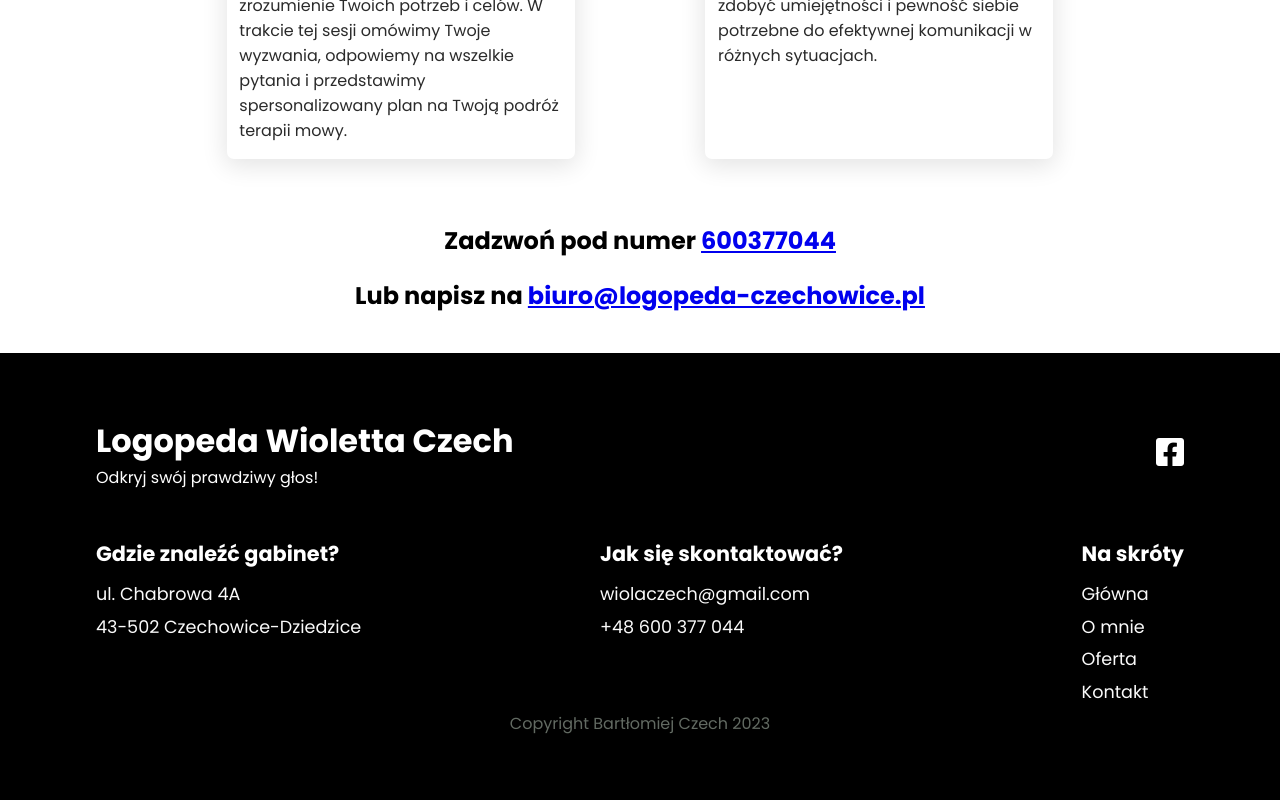
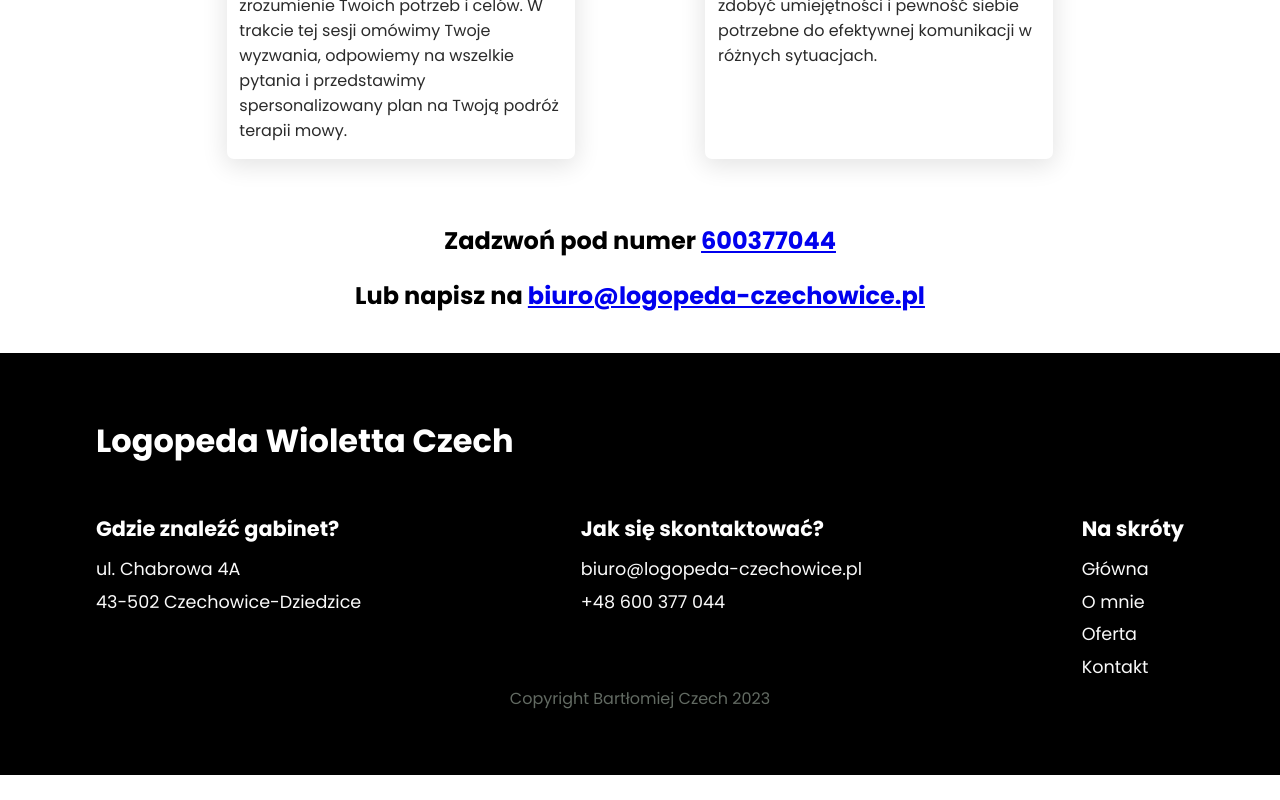
Before and after one commit to BartCzech/Logopeda, a React (Vite) app: page / in a window 1280 px wide. Shown: the part 1493-2293 px from the top of the page. After the commit the page ends 2268 px from the top, so only its background shows below. Built offline with nearby package versions, Linux system fonts and the light colour scheme.

Commit message:
footer change

```diff
--- a/src/components/Footer.jsx
+++ b/src/components/Footer.jsx
@@ -7,13 +7,12 @@ const Footer = () => {
       <div className="top">
         <div>
           <h1>Logopeda Wioletta Czech</h1>
-          <p>Odkryj swój prawdziwy głos!</p>
         </div>
-        <div>
+        {/* <div>
           <a href="/">
             <i className="fa-brands fa-facebook-square"></i>
           </a>
-        </div>
+        </div> */}
       </div>
       <div className="bottom">
         <div>
@@ -23,7 +22,7 @@ const Footer = () => {
         </div>
         <div>
           <h4>Jak się skontaktować?</h4>
-          <p>wiolaczech@gmail.com</p>
+          <p>biuro@logopeda-czechowice.pl</p>
           <p>+48 600 377 044</p>
         </div>
         <div>
```
